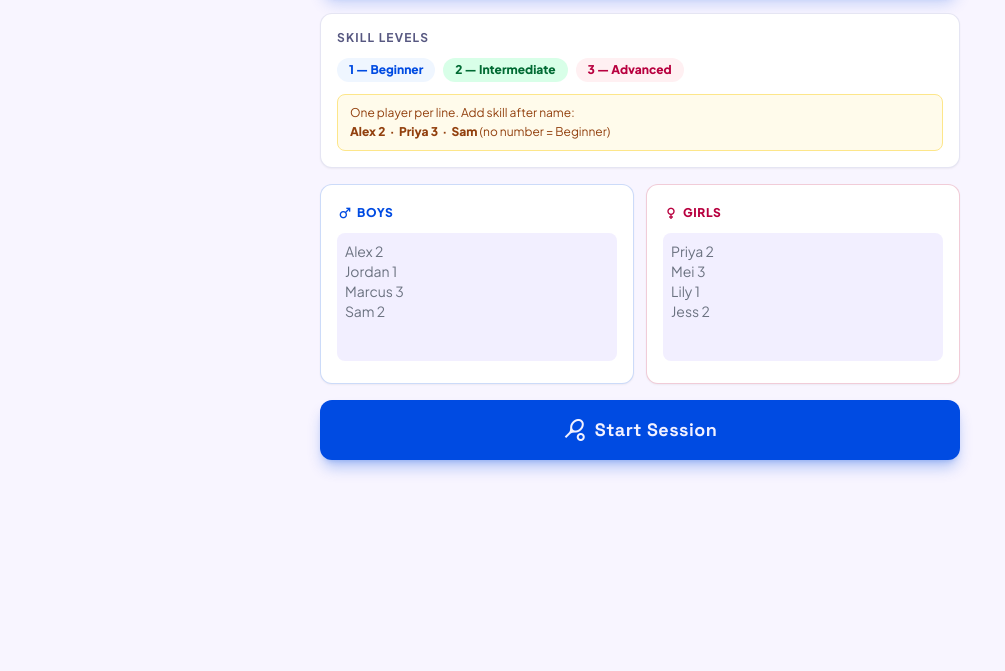
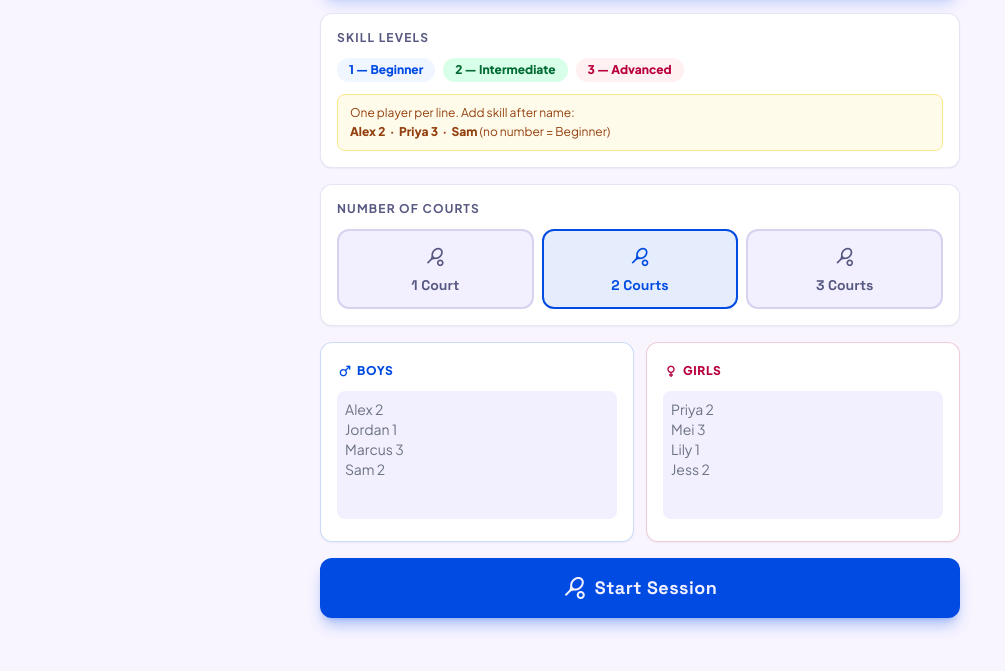
Before and after one commit to superluan8/feathernetapp, a plain HTML site: page index.html in a window 1280 px wide. Shown: the part 213-884 px from the top of the page, without its empty margins (0-1005 px from the left). Before the commit the page ends 801 px from the top, so only its background shows below. Drawn offline with nearby package versions, Linux system fonts and the light colour scheme.

Commit message:
Update index.html

```diff
--- a/index.html
+++ b/index.html
@@ -3,7 +3,7 @@
 <head>
 <meta charset="utf-8"/>
 <meta content="width=device-width, initial-scale=1.0, maximum-scale=1.0, user-scalable=no" name="viewport"/>
-<title>Kinetic Court</title>
+<title>Feather Net Social Club</title>
 <script src="https://cdn.tailwindcss.com?plugins=forms,container-queries"></script>
 <link href="https://fonts.googleapis.com/css2?family=Space+Grotesk:wght@300;400;500;600;700&family=Plus+Jakarta+Sans:wght@300;400;500;600;700;800&display=swap" rel="stylesheet"/>
 <link href="https://fonts.googleapis.com/css2?family=Material+Symbols+Outlined:wght,FILL@100..700,0..1&display=swap" rel="stylesheet"/>
@@ -148,6 +148,28 @@
       </div>
     </div>
 
+    <!-- Court count selector -->
+    <div class="bg-surface-container-lowest rounded-xl p-4 shadow-sm border border-outline-variant/30">
+      <p class="text-on-surface-variant text-xs font-bold tracking-widest uppercase mb-3">Number of Courts</p>
+      <div class="grid grid-cols-3 gap-2" id="court-selector">
+        <button onclick="selectCourts(1)" id="court-btn-1"
+          class="court-btn py-3 rounded-xl border-2 font-headline font-bold text-sm flex flex-col items-center gap-1 transition-all active:scale-95 border-outline-variant/40 text-on-surface-variant bg-surface-container-low">
+          <span class="material-symbols-outlined text-xl">sports_tennis</span>
+          <span>1 Court</span>
+        </button>
+        <button onclick="selectCourts(2)" id="court-btn-2"
+          class="court-btn py-3 rounded-xl border-2 font-headline font-bold text-sm flex flex-col items-center gap-1 transition-all active:scale-95 border-primary bg-primary/10 text-primary">
+          <span class="material-symbols-outlined text-xl">sports_tennis</span>
+          <span>2 Courts</span>
+        </button>
+        <button onclick="selectCourts(3)" id="court-btn-3"
+          class="court-btn py-3 rounded-xl border-2 font-headline font-bold text-sm flex flex-col items-center gap-1 transition-all active:scale-95 border-outline-variant/40 text-on-surface-variant bg-surface-container-low">
+          <span class="material-symbols-outlined text-xl">sports_tennis</span>
+          <span>3 Courts</span>
+        </button>
+      </div>
+    </div>
+
     <!-- Input grid -->
     <div class="grid grid-cols-2 gap-3">
       <div class="bg-surface-container-lowest rounded-xl p-4 shadow-sm border border-primary/20">
@@ -234,6 +256,7 @@ const state = {
     { id:2, label:'Court 2', match:null },
     { id:3, label:'Court 3', match:null },
   ],
+  courtCount: 2,
   nextId: 1,
   started: false,
   activeTab: 'courts',
@@ -304,12 +327,26 @@ function parseLine(raw, gender) {
 // ═══════════════════════════════════════
 //  ACTIONS
 // ═══════════════════════════════════════
+function selectCourts(n) {
+  state.courtCount = n;
+  [1,2,3].forEach(i => {
+    const btn = document.getElementById('court-btn-'+i);
+    if (i === n) {
+      btn.className = 'court-btn py-3 rounded-xl border-2 font-headline font-bold text-sm flex flex-col items-center gap-1 transition-all active:scale-95 border-primary bg-primary/10 text-primary';
+    } else {
+      btn.className = 'court-btn py-3 rounded-xl border-2 font-headline font-bold text-sm flex flex-col items-center gap-1 transition-all active:scale-95 border-outline-variant/40 text-on-surface-variant bg-surface-container-low';
+    }
+  });
+}
+
 function startSession() {
   const bv=document.getElementById('boys-ta').value;
   const gv=document.getElementById('girls-ta').value;
   if(!bv.trim()&&!gv.trim()) return;
   bv.split(/[\n,]+/).forEach(l=>{const p=parseLine(l,'boy');if(p)state.players.push(p);});
   gv.split(/[\n,]+/).forEach(l=>{const p=parseLine(l,'girl');if(p)state.players.push(p);});
+  // Build courts array from selected count
+  state.courts = Array.from({length: state.courtCount}, (_,i) => ({ id:i+1, label:`Court ${i+1}`, match:null }));
   state.started=true;
   state.courts.forEach(c=>fillCourt(c));
   render();
@@ -334,7 +371,7 @@ function removePlayer(id) {
 
 function resetSession() {
   if(!confirm('End session and clear all data?')) return;
-  state.players=[];state.courts.forEach(c=>c.match=null);
+  state.players=[];state.courts=Array.from({length:state.courtCount},(_,i)=>({id:i+1,label:`Court ${i+1}`,match:null}));
   state.started=false;state.nextId=1;state.activeTab='courts';
   render();
 }
```
